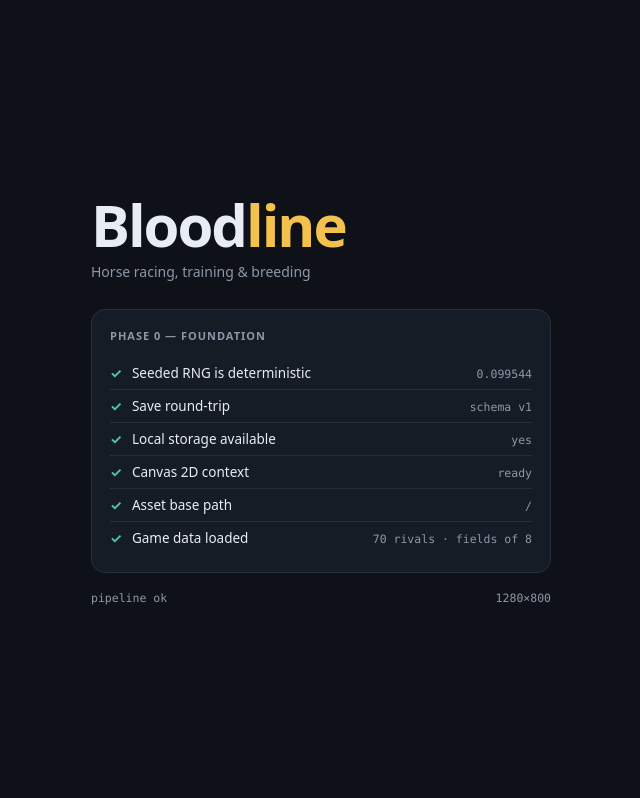
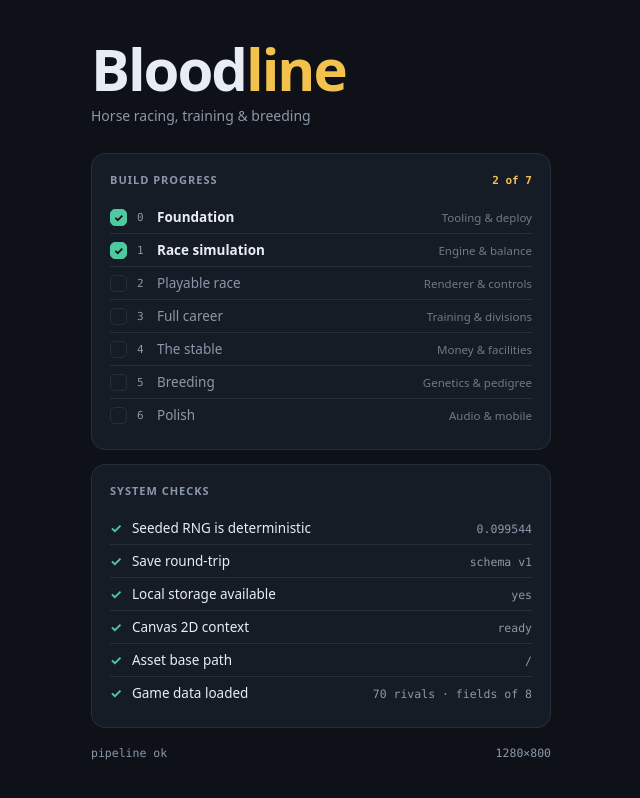
Before and after one commit to HaydenMay/Bloodline, a website built with Vite: page index.html in a window 1280 px wide. Shown: the whole page, without its empty margins (319-959 px from the left). Built offline with nearby package versions, Linux system fonts and the light colour scheme.

Commit message:
Show build progress on the deployed page
Phase 1 changed nothing visible, because it was deliberately headless — so the
live site still showed the Phase 0 screen and looked stale. It now lists every
build phase with a checkbox and a two-word summary, so the deployed page
reflects the actual state of the project.

Updating it is flipping one boolean in the PHASES array.

System checks stay, since they run live on load and prove the pipeline works on
whatever device is opening it, not just that a page rendered.

```diff
--- a/src/main.ts
+++ b/src/main.ts
@@ -4,14 +4,34 @@ import { createStable, exportToString, importFromString, CURRENT_VERSION } from
 import { WORLD_POPULATION, FIELD_SIZE } from './data/index.js';
 
 /**
- * Phase 0 boot screen.
+ * Build status screen.
  *
- * Deliberately more than "hello world": it exercises the seeded RNG and the
- * save round-trip on load, so opening this on your phone proves the whole
- * pipeline — build, deploy, subpath assets, storage — actually works.
+ * Stands in until Phase 2 replaces it with the real game. Two jobs:
  *
- * This screen is replaced entirely in Phase 2.
+ *  1. Show which build phases are done, so the deployed site reflects the
+ *     actual state of the project rather than going stale.
+ *  2. Run live system checks on load, so opening it on a phone proves the
+ *     pipeline works ON THAT DEVICE — not just that a page rendered.
+ *
+ * To update: flip `done` on a phase below. That's it.
  */
+
+interface Phase {
+  n: number;
+  name: string;
+  summary: string;
+  done: boolean;
+}
+
+const PHASES: Phase[] = [
+  { n: 0, name: 'Foundation', summary: 'Tooling & deploy', done: true },
+  { n: 1, name: 'Race simulation', summary: 'Engine & balance', done: true },
+  { n: 2, name: 'Playable race', summary: 'Renderer & controls', done: false },
+  { n: 3, name: 'Full career', summary: 'Training & divisions', done: false },
+  { n: 4, name: 'The stable', summary: 'Money & facilities', done: false },
+  { n: 5, name: 'Breeding', summary: 'Genetics & pedigree', done: false },
+  { n: 6, name: 'Polish', summary: 'Audio & mobile', done: false },
+];
 
 interface Check {
   name: string;
@@ -80,6 +100,7 @@ function runChecks(): Check[] {
 function render(): void {
   const checks = runChecks();
   const allOk = checks.every((c) => c.ok);
+  const doneCount = PHASES.filter((p) => p.done).length;
 
   const app = document.querySelector<HTMLDivElement>('#app');
   if (!app) throw new Error('#app not found');
@@ -90,7 +111,20 @@ function render(): void {
       <p class="tagline">Horse racing, training &amp; breeding</p>
 
       <div class="card">
-        <h2>Phase 0 — Foundation</h2>
+        <h2>Build progress <span class="count">${doneCount} of ${PHASES.length}</span></h2>
+        ${PHASES.map(
+          (p) => `
+          <div class="phase ${p.done ? 'done' : ''}">
+            <span class="box">${p.done ? '✓' : ''}</span>
+            <span class="num">${p.n}</span>
+            <span class="name">${p.name}</span>
+            <span class="summary">${p.summary}</span>
+          </div>`,
+        ).join('')}
+      </div>
+
+      <div class="card">
+        <h2>System checks</h2>
         ${checks
           .map(
             (c) => `
--- a/src/style.css
+++ b/src/style.css
@@ -66,6 +66,10 @@ body {
   padding: 18px;
 }
 
+.card + .card {
+  margin-top: 14px;
+}
+
 .card h2 {
   font-size: 11px;
   text-transform: uppercase;
@@ -73,6 +77,75 @@ body {
   color: var(--muted);
   margin: 0 0 14px;
   font-weight: 650;
+  display: flex;
+  justify-content: space-between;
+  align-items: baseline;
+}
+
+.card h2 .count {
+  font-family: var(--mono);
+  text-transform: none;
+  letter-spacing: 0;
+  color: var(--accent);
+}
+
+/* --- Build progress ------------------------------------------------------ */
+
+.phase {
+  display: flex;
+  align-items: center;
+  gap: 10px;
+  padding: 7px 0;
+  border-top: 1px solid var(--line);
+}
+
+.phase:first-of-type {
+  border-top: 0;
+}
+
+.phase .box {
+  flex: none;
+  width: 17px;
+  height: 17px;
+  border-radius: 5px;
+  border: 1.5px solid var(--line);
+  display: flex;
+  align-items: center;
+  justify-content: center;
+  font-size: 11px;
+  font-weight: 800;
+  color: var(--bg);
+}
+
+.phase.done .box {
+  background: var(--ok);
+  border-color: var(--ok);
+}
+
+.phase .num {
+  flex: none;
+  font-family: var(--mono);
+  font-size: 11px;
+  color: var(--muted);
+  width: 10px;
+}
+
+.phase .name {
+  flex: 1;
+  font-size: 13.5px;
+  color: var(--muted);
+}
+
+.phase.done .name {
+  color: var(--text);
+  font-weight: 600;
+}
+
+.phase .summary {
+  font-size: 11.5px;
+  color: var(--muted);
+  opacity: 0.75;
+  text-align: right;
 }
 
 .check {
```
